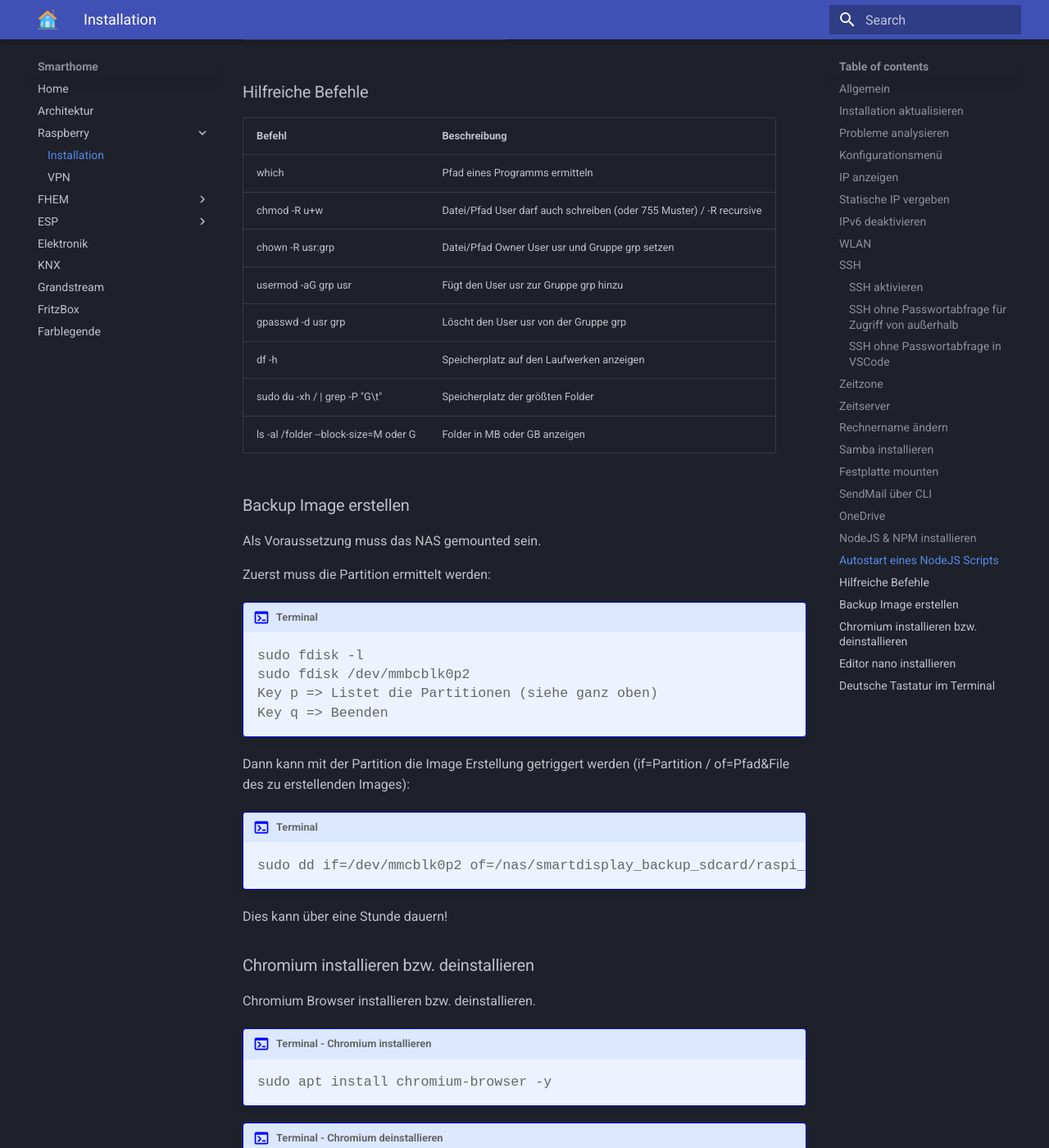
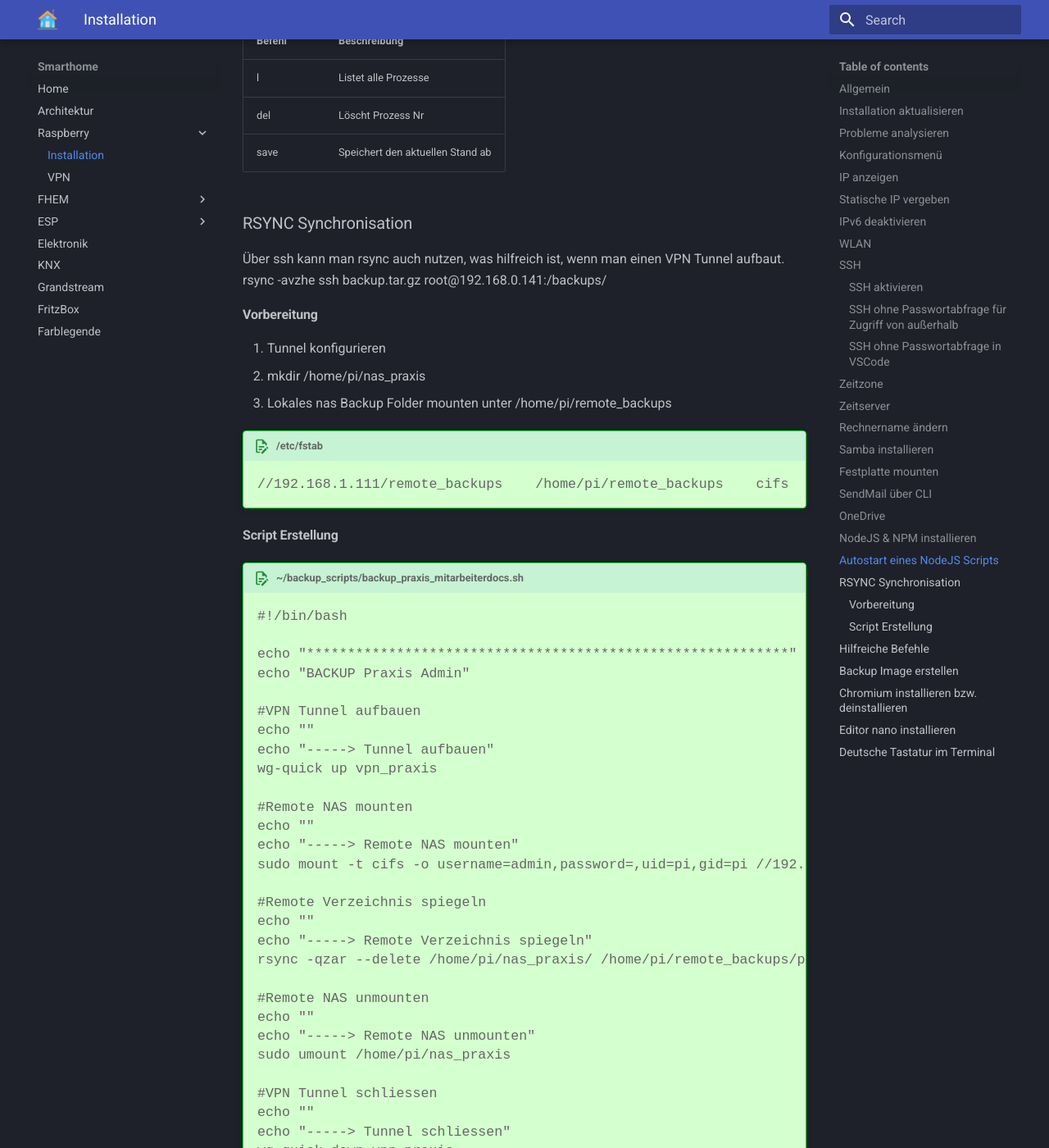
Before and after one commit to rogerknop/mkdocs_smarthome, an MkDocs documentation site: the page built from docs/install/raspi.md, in a window 1280 px wide and 1400 px high, scrolled down 12164 px. Shown: the whole window at 82% size. Built offline with MkDocs 1.6.1 and Material for MkDocs 9.7.7, drawn with Linux system fonts in a browser that asks for light colours; some of the changed text lies outside the part shown.

Commit message:
rsync ergänzt

```diff
--- a/docs/install/raspi.md
+++ b/docs/install/raspi.md
@@ -346,6 +346,13 @@ _Anmerkung:_ Die x-systemd Sachen sind notwendig, dass mount beim Booten erst na
 !!! terminal "Terminal: _fstab neu einlesen_"
     <pre>sudo mount -a </pre>
 
+Ist ein Tunnel aufgebaut, dann kann man auch direkt ein Remote NAS mounten:
+
+!!! terminal "Terminal"
+    <pre>
+    sudo mount -t cifs -o username=admin,password=[Password],uid=pi,gid=pi //192.168.2.33/Mitarbeiterdokumente /home/pi/nas_praxis
+    </pre>
+
 ### SendMail über CLI
 
 msmtp unterstütz im Vergleich zu ssmtp über mehr Sicherheit und ermöglicht den Sender zu definieren.
@@ -512,6 +519,64 @@ pm2 Befehle (komplett über pm2 -h):
 | del <nr> | Löscht Prozess Nr <nr> |
 | save | Speichert den aktuellen Stand ab |
 
+### RSYNC Synchronisation
+
+Über ssh kann man rsync auch nutzen, was hilfreich ist, wenn man einen VPN Tunnel aufbaut.
+rsync -avzhe ssh backup.tar.gz root@192.168.0.141:/backups/
+
+#### Vorbereitung
+
+1. Tunnel konfigurieren
+2. mkdir /home/pi/nas_praxis
+3. Lokales nas Backup Folder mounten unter /home/pi/remote_backups
+
+!!! file "/etc/fstab"
+    <pre>
+    //192.168.1.111/remote_backups    /home/pi/remote_backups    cifs    defaults,user=admin,password=[Password],gid=pi,uid=pi,x-systemd.automount,x-systemd.requires=network-online.target,rw    0   >
+    </pre>
+
+#### Script Erstellung
+
+!!! file "~/backup_scripts/backup_praxis_mitarbeiterdocs.sh"
+    <pre>
+    \#!/bin/bash
+
+    echo "***********************************************************"
+    echo "BACKUP Praxis Admin"
+
+    \#VPN Tunnel aufbauen
+    echo ""
+    echo "-----> Tunnel aufbauen"
+    wg-quick up vpn_praxis
+
+    \#Remote NAS mounten
+    echo ""
+    echo "-----> Remote NAS mounten"
+    sudo mount -t cifs -o username=admin,password=,uid=pi,gid=pi //192.168.2.33/Mitarbeiterdokumente /home/pi/nas_praxis
+
+    \#Remote Verzeichnis spiegeln
+    echo ""
+    echo "-----> Remote Verzeichnis spiegeln"
+    rsync -qzar --delete /home/pi/nas_praxis/ /home/pi/remote_backups/praxis/mitarbeiterdokumente
+
+    \#Remote NAS unmounten
+    echo ""
+    echo "-----> Remote NAS unmounten"
+    sudo umount /home/pi/nas_praxis
+
+    \#VPN Tunnel schliessen
+    echo ""
+    echo "-----> Tunnel schliessen"
+    wg-quick down vpn_praxis
+
+    echo ""
+    echo "BACKUP ENDE"
+    echo "***********************************************************"
+    </pre>
+
+Mit chmod +x ~/backup_scripts/backup_praxis_mitarbeiterdocs.sh ausführbar machen!
+Und dann die Scripte nach Wunsch im cron einplanen.
+
 ### Hilfreiche Befehle
 
 | Befehl | Beschreibung  |
```
Also changed, not shown: other parts of docs/install/raspi.md (+1 -0 lines).
